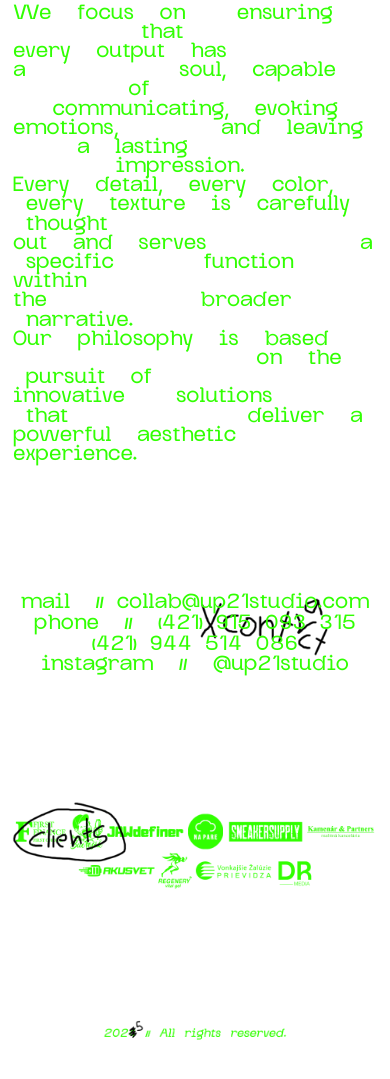
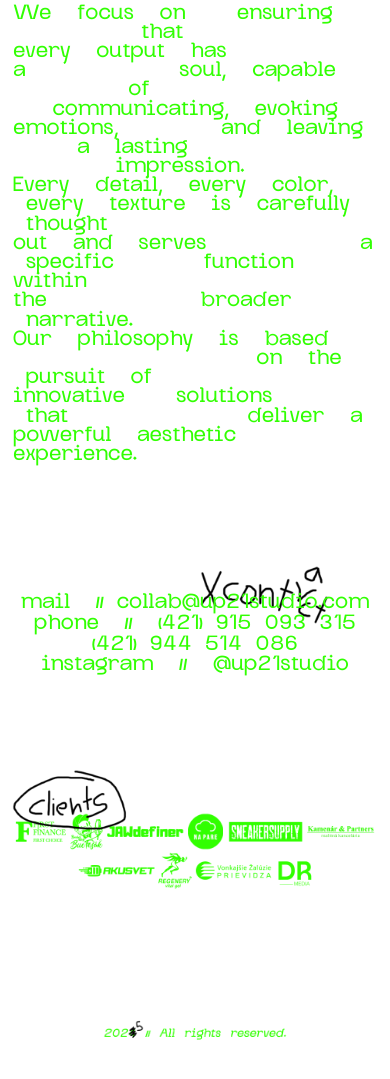
Before and after one commit to sudolake/siska, a plain HTML site: page index.html in a window 390 px wide. Shown: the part 869-1948 px from the top of the page. Drawn offline with Linux system fonts and the light colour scheme.

Commit message:
Update style.css

```diff
--- a/style.css
+++ b/style.css
@@ -629,12 +629,12 @@ p{
     .contact-img {
         width: 13rem;
         left: 10rem;
-        top: 87rem;
+        top: 85rem;
     }
 
     .clients-txt {
         width: 13rem;
-        top: 100rem;
+        top: 98rem;
         left: -2rem;
     }
 }
```
